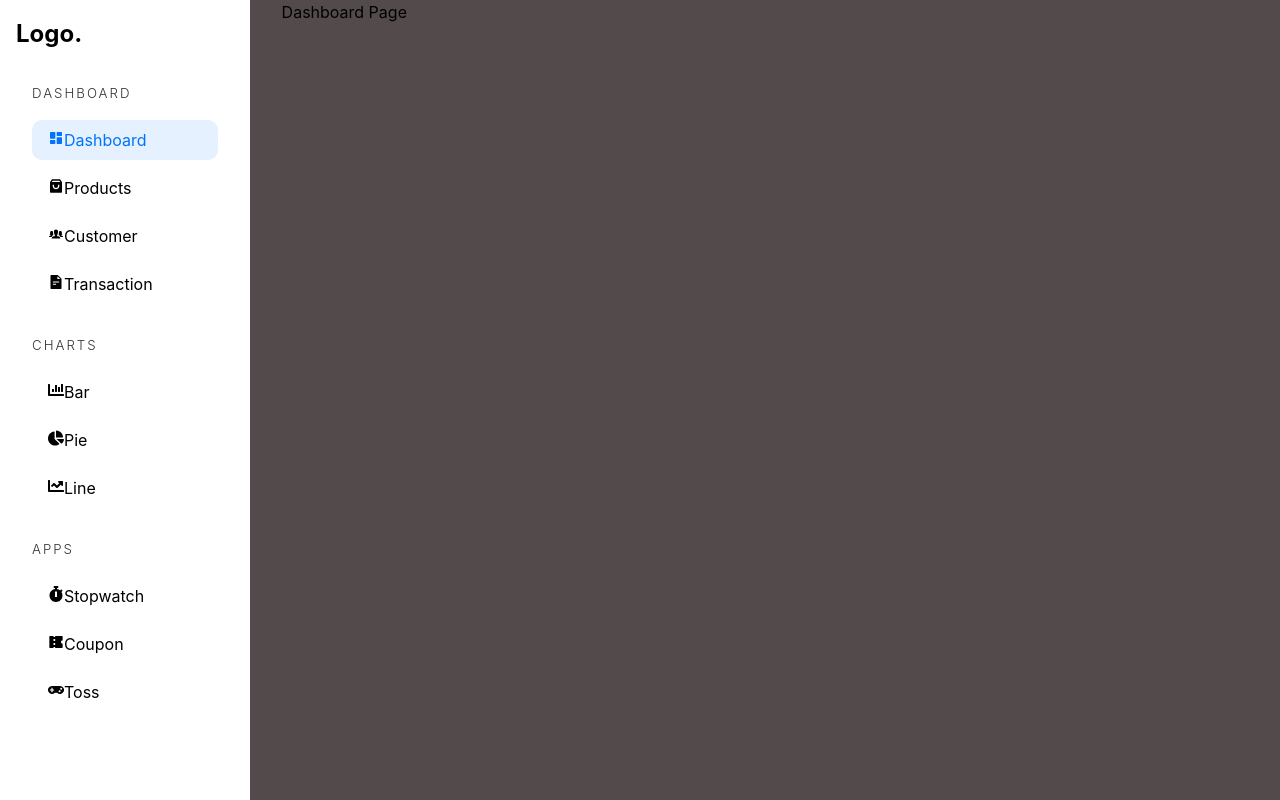
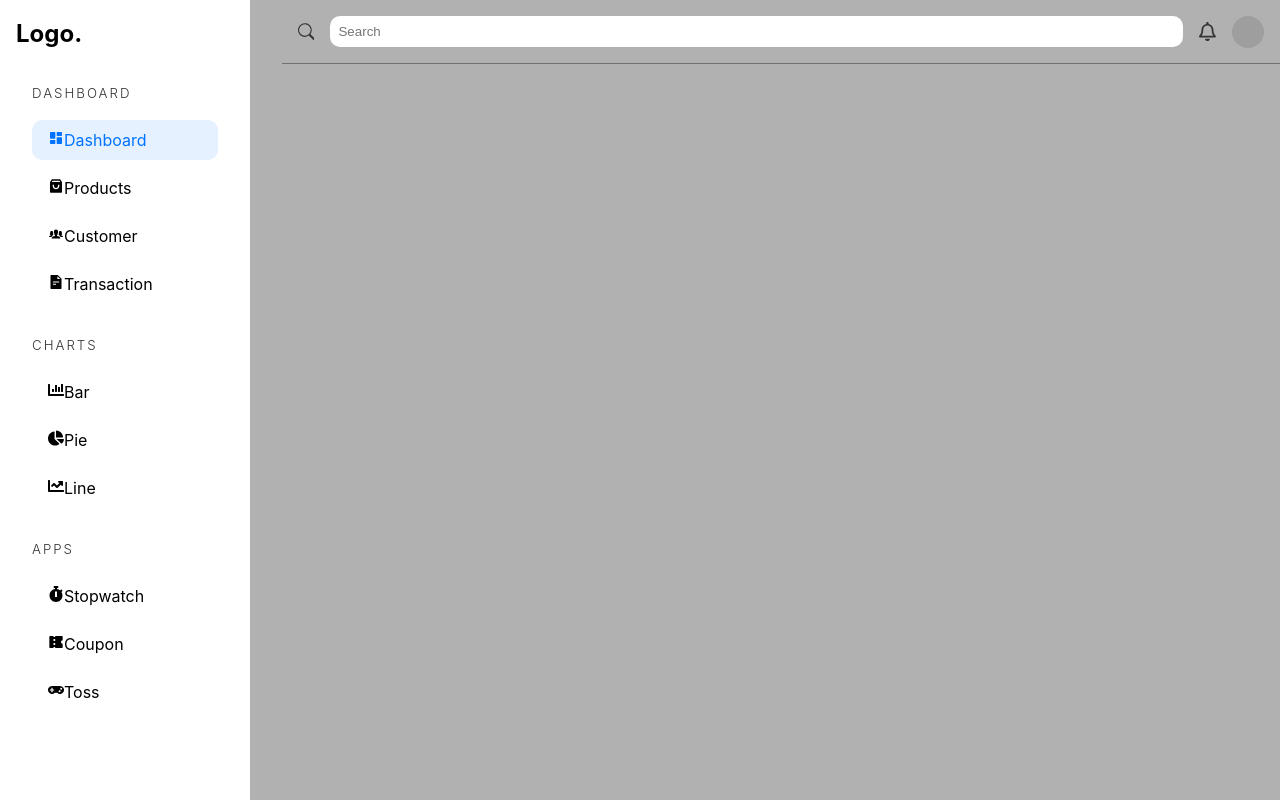
Before and after one commit to KARMPATEL07/admin-dashboard, a React (Vite) app in the folder frontend/: page /admin/dashboard in a window 1280 px wide. Built offline with nearby package versions, Linux system fonts and the light colour scheme; grey boxes are pictures that could not be loaded.

Commit message:
top-bar completed

```diff
--- a/frontend/src/pages/Dashboard.tsx
+++ b/frontend/src/pages/Dashboard.tsx
@@ -1,11 +1,23 @@
 import React from 'react'
 import AdminSidebar from '../components/AdminSidebar'
+import { BsSearch } from 'react-icons/bs'
+import { FaRegBell } from 'react-icons/fa'
+
+const userImg =
+  "https://media.licdn.com/dms/image/D4D35AQE5osco-SJJ2Q/profile-framedphoto-shrink_400_400/0/1698775377644?e=1707332400&v=beta&t=R5wuOO67c6TyGvTZgPXShXU_M8v18-OP_09hlTs3CSk";
 
 const dashboard = () => {
   return (
     <div className='admin-container'>
       <AdminSidebar />
-      <main>Dashboard Page</main>
+      <main className='dashboard'>
+        <div className='bar'>
+          <BsSearch />
+          <input type='text' placeholder='Search' />
+          <FaRegBell/>
+          <img className="user-img" src={userImg} alt="userImage" />
+        </div>
+      </main>
     </div>
   )
 }
--- /dev/null
+++ b/frontend/src/styles/_dashboard.scss
@@ -0,0 +1,30 @@
+.dashboard{
+    overflow-y:auto;
+
+    .bar{
+        height: 4rem;
+        @include flex(row,unset);
+        padding: 0 1rem;
+        border-bottom: 1px solid rgba(0,0,0,0.37);
+
+        >input{
+            @include inputStyle(100%,0.5rem,white);
+            border-radius: 10px;
+            // margin: 0 1rem;
+            margin: auto;
+        }
+        >svg{
+            margin: auto 0;
+            font-size: 1.2rem;
+            opacity: 0.7;
+            cursor: pointer;
+        }
+        >img{
+            height: 2rem;
+            width: 2rem;
+            border-radius: 50%;
+            margin: auto 0;
+            cursor: pointer;
+        }
+    }
+}
--- a/frontend/src/styles/app.scss
+++ b/frontend/src/styles/app.scss
@@ -1,4 +1,5 @@
 @import "mixin";
+@import "dashboard";
 
 :root {
   font-family: Inter, system-ui, Avenir, Helvetica, Arial, sans-serif;
@@ -31,7 +32,7 @@ a{
 .admin-container{
     @include grid(1fr 4fr,2rem);
     height: 100vh;
-    background-color:rgb(83, 75, 75);
+    background-color:rgb(177, 177, 177);
 
     > aside{
         width: 100%;
```
